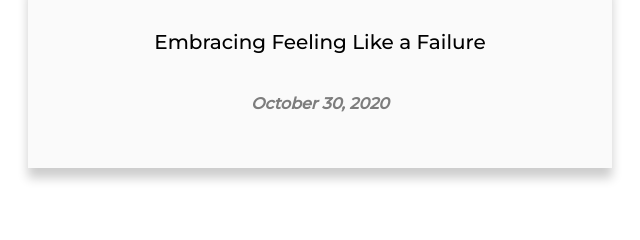
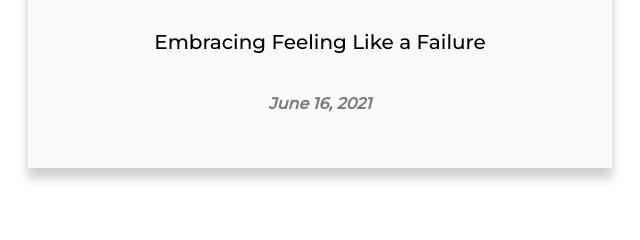
Before and after one commit to allrio/allrio.github.io, a plain HTML site: page blog.html in a window 1280 px wide. Shown: the part 385-625 px from the top of the page, 320-960 px from the left. Drawn offline with Linux system fonts and the light colour scheme; a web font is replaced by a local one.

Commit message:
date edit

```diff
--- a/blog.html
+++ b/blog.html
@@ -80,7 +80,7 @@
         <a href="blog/embracing-feeling-like-a-failure.html">
           <div id="blog-box">
             <h2 class="text-centered">Embracing Feeling Like a Failure</h2>
-            <p class="text-centered article-subtitle">October 30, 2020</p>
+            <p class="text-centered article-subtitle">June 16, 2021</p>
           </div>
 
         </a>
```
